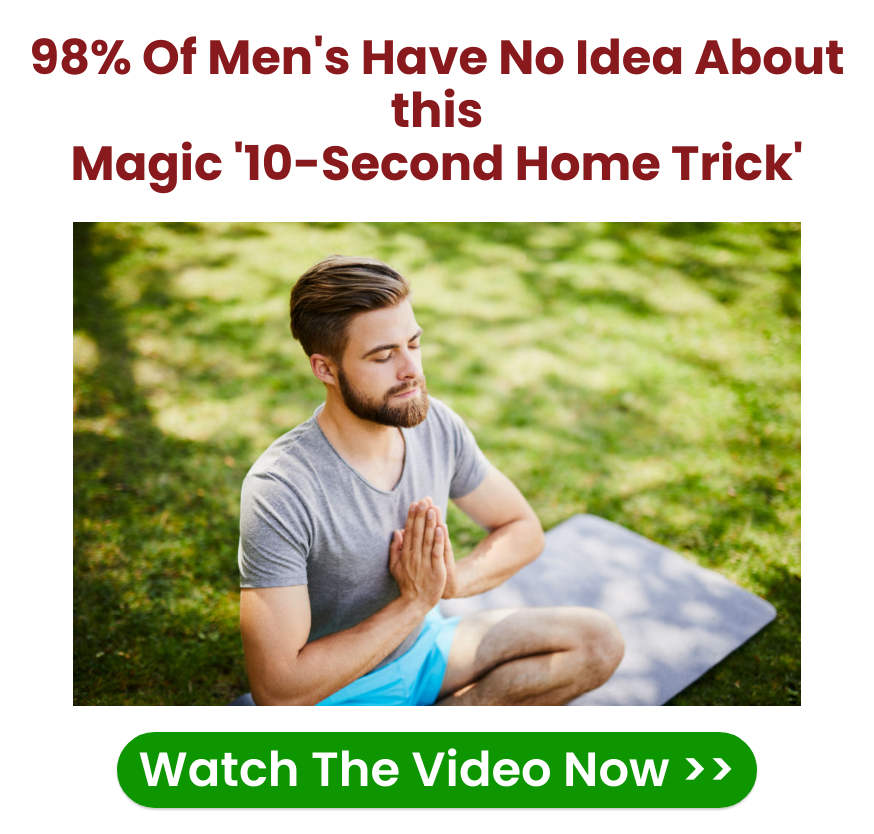
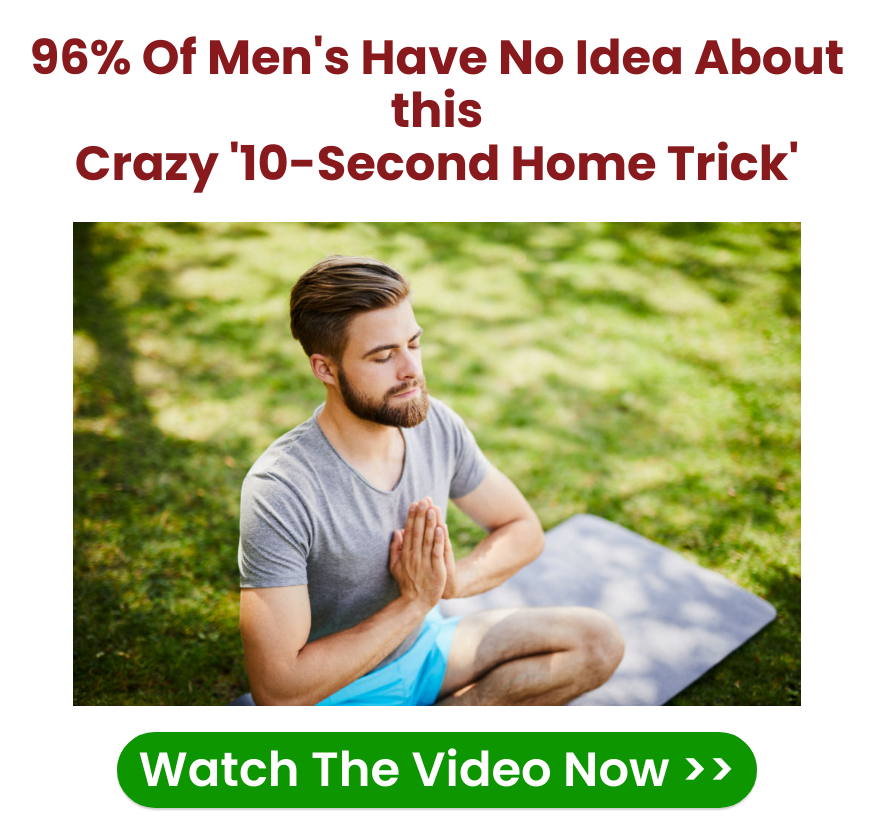
Before and after one commit to vercil14/9, a plain HTML site: page index.html in a window 1280 px wide. Shown: the whole page, without its empty margins (203-1077 px from the left). Drawn offline with Linux system fonts and the light colour scheme.

Commit message:
Update index.html

```diff
--- a/index.html
+++ b/index.html
@@ -36,7 +36,7 @@
     <div class="align-center container-fluid">
         <div class="row justify-content-center">
             <div class="col-md-12 col-lg-9">
-                <h1 class="mbr-section-title mbr-fonts-style mb-3 display-2"><div><strong>98% Of Men's Have No Idea About this</strong></div><div><strong>Magic '10-Second Home Trick'</strong></div></h1>
+                <h1 class="mbr-section-title mbr-fonts-style mb-3 display-2"><div><strong>96% Of Men's Have No Idea About this</strong></div><div><strong>Crazy '10-Second Home Trick'</strong></div></h1>
 
 
 
```
